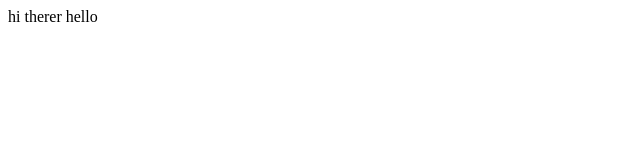
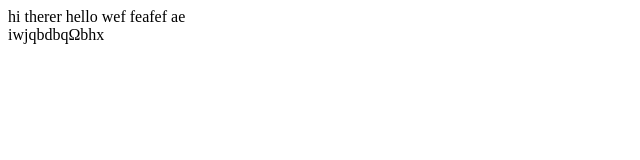
Before and after one commit to chiraaglohar/test, a plain HTML site: page index.html in a window 1280 px wide. Shown: the whole page, without its empty margins (0-640 px from the left). Drawn offline with Linux system fonts and the light colour scheme.

Commit message:
Fix HTML structure and add footer

```diff
--- a/index.html
+++ b/index.html
@@ -1,2 +1,4 @@
 hi therer
 <h>hello</h>
+<body>wef feafef ae</body>
+<footer>iwjqbdbqΩbhx</footer>
```
